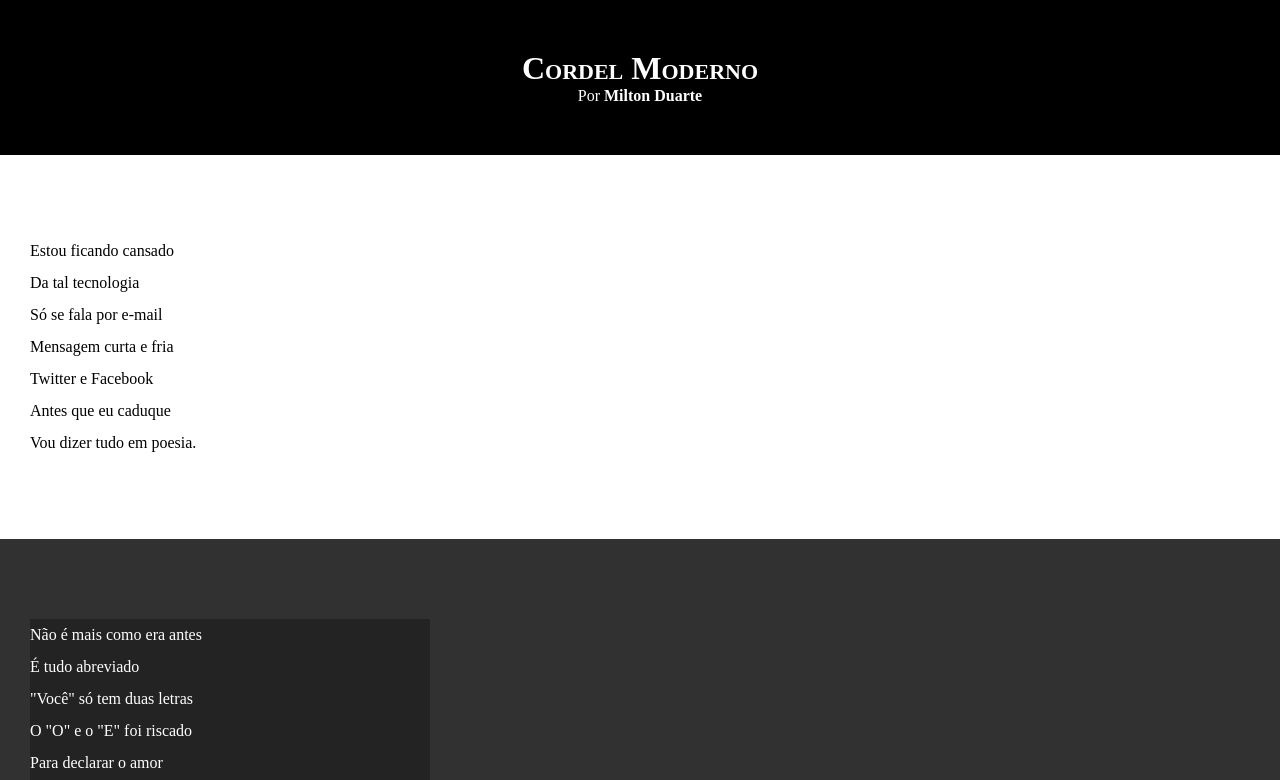
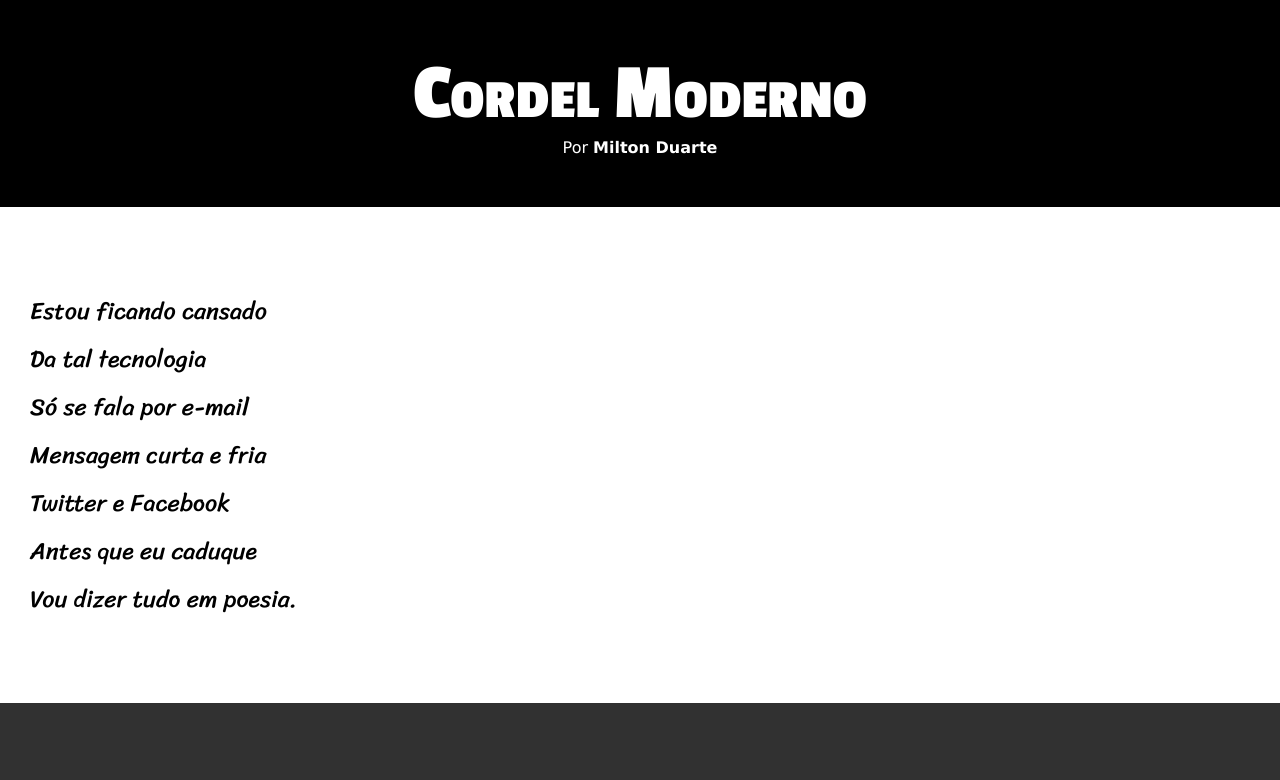
Before and after one commit to pietraataulo/html-css, a plain HTML site: page desafios/d012/index.html in a window 1280 px wide. Shown: the top 780 px of the page. Drawn offline with Linux system fonts and the light colour scheme.

Commit message:
Atualizei fontes

```diff
--- a/desafios/d012/estilo/style.css
+++ b/desafios/d012/estilo/style.css
@@ -1,11 +1,21 @@
 @charset "UTF-8";
+
+@import url('https://fonts.googleapis.com/css2?family=Passion+One:wght@400;700;900&family=Sriracha&display=swap');
+
+:root {
+    --font1: Verdana, Geneva, Tahoma, sans-serif;
+    --font2: "Passion One", sans-serif;
+    --font3: "Sriracha", cursive;
+}
 
 * {
     margin: 0px;
     padding: 0px;
+
 }
 
 html, body {
+    font-family: var(--font1);
     min-height: 100vh;
     background-color: darkgray;
 }
@@ -18,8 +28,10 @@ header {
 }
 
 header > h1 {
+    font-family: var(--font2);
     padding-top: 50px;
     font-variant: small-caps;
+    font-size: 10vh;
 }
 
 header > p {
@@ -40,10 +52,12 @@ a:hover {
 }
 
 section {
+    font-family: var(--font3);
     padding-top: 10vh;
     padding-bottom: 10vh;
     line-height: 2em;
     padding-left: 30px;
+    font-size: 3vh;
 }
 
 section.normal {
@@ -57,7 +71,8 @@ section.imagem {
 }
 
 section.imagem > p {
-    width: 400px;
+    display: inline-block;
+    padding: 5px;
     background-color: rgba(0, 0, 0, 0.285);
 }
 
```
